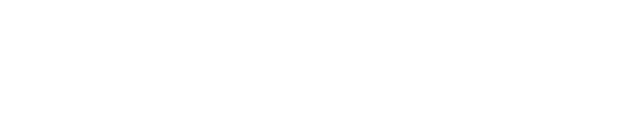
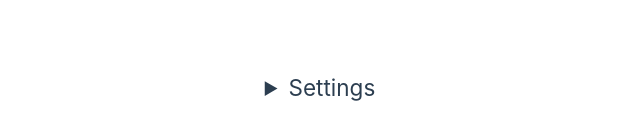
Before and after one commit to amj311/tappy-timer, a Vue app: page / in a window 1280 px wide. Shown: the part 646-786 px from the top of the page, without its empty margins (320-960 px from the left). Built offline with nearby package versions, Linux system fonts and the light colour scheme.

Commit message:
add settings

```diff
--- a/src/App.vue
+++ b/src/App.vue
@@ -129,6 +129,12 @@
 		>
 			Start
 		</div>
+		<details class="settings"
+			v-if="mode === 'menu'"
+		>
+			<summary>Settings</summary>
+			<label>Tap Value: <input type="number" v-model="tapValue"></label>
+		</details>
 		<div class="reset"
 			v-if="mode === 'timer'"
 			:class="{ confirming: confirmingReset }"
@@ -214,6 +220,29 @@
 	font-size: 2em;
 }
 
+.settings {
+	position: absolute;
+	bottom: 3rem;
+	left: 50%;
+	transform: translateX(-50%);
+    text-align: center;
+	width: 100%;
+	transition: 500ms;
+}
+
+.settings[open] {
+	top: 0;
+	bottom: 0;
+	left: 0;
+	right: 0;
+	transform: none;
+    background: var(--color-background);
+}
+
+.settings summary {
+	font-size: 1.5em;
+}
+
 .svg-wrapper {
 	position: absolute;
 	top: 0;
```
